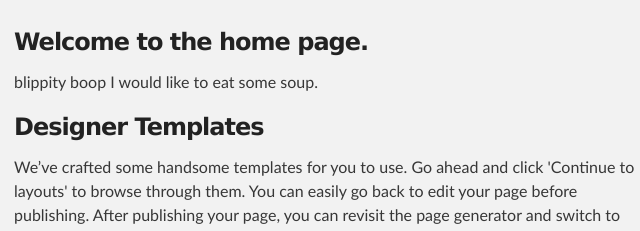
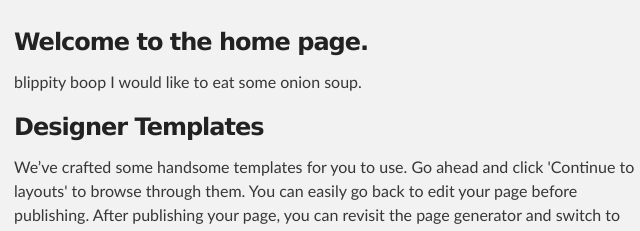
Before and after one commit to graceno/graceno.github.io, a plain HTML site: page index.html in a window 1280 px wide. Shown: the part 236-467 px from the top of the page, 306-946 px from the left. Drawn offline with Linux system fonts and the light colour scheme.

Commit message:
Inserted type of soup

```diff
--- a/index.html
+++ b/index.html
@@ -30,7 +30,7 @@
         <h3>
 <a id="welcome-to-the-home-page" class="anchor" href="#welcome-to-the-home-page" aria-hidden="true"><span aria-hidden="true" class="octicon octicon-link"></span></a>Welcome to the home page.</h3>
 
-<p>blippity boop I would like to eat some soup.</p>
+<p>blippity boop I would like to eat some onion soup.</p>
 
 <h3>
 <a id="designer-templates" class="anchor" href="#designer-templates" aria-hidden="true"><span aria-hidden="true" class="octicon octicon-link"></span></a>Designer Templates</h3>
```
